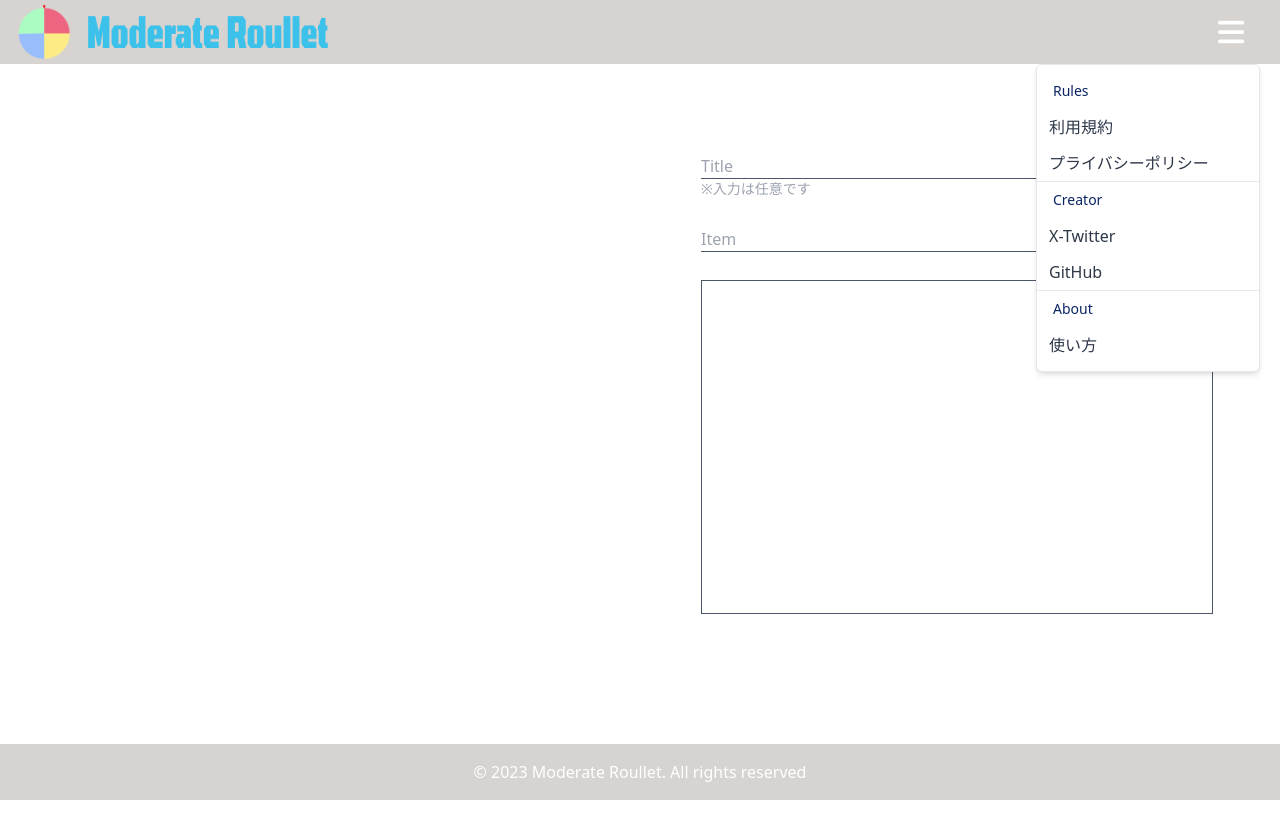
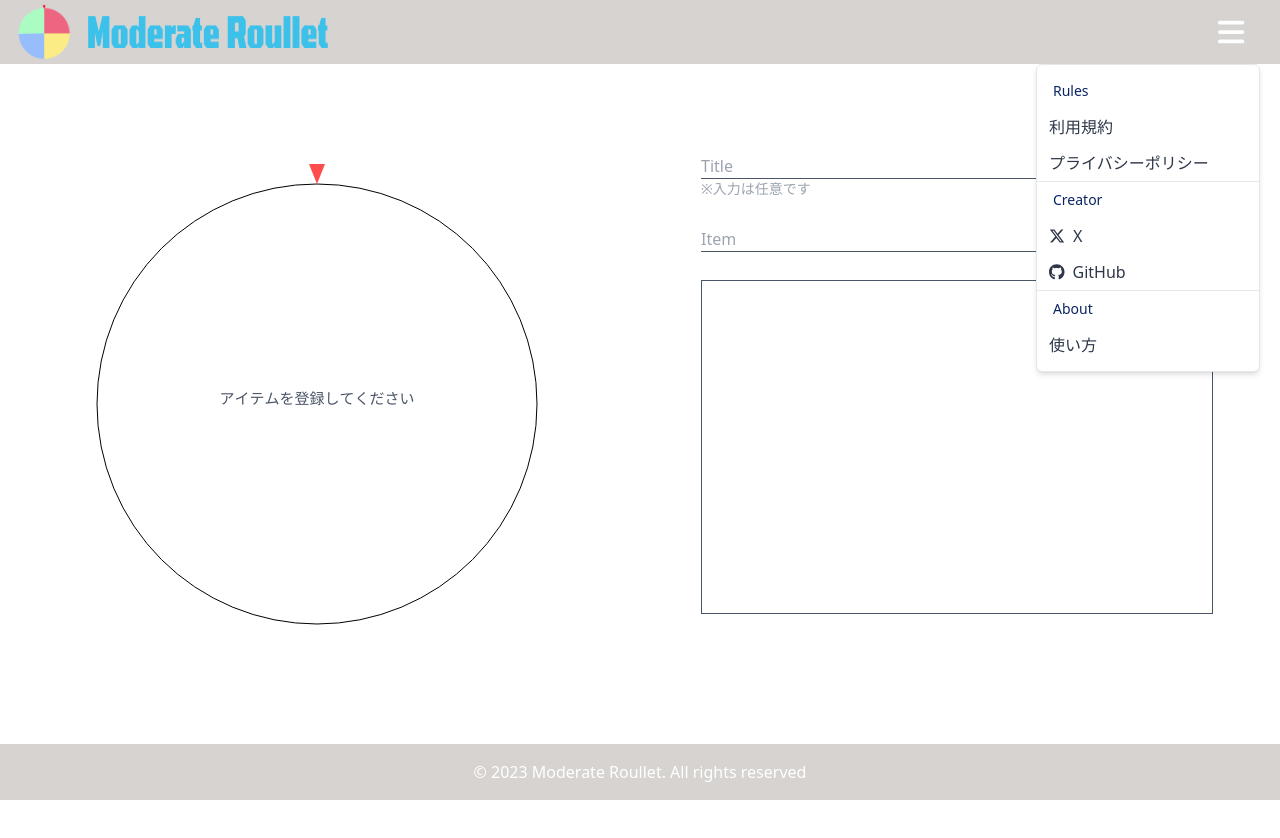
Before and after one commit to hattoriryuki/moderate-roulette-for-react, a React (Create React App) app: page / in a window 1280 px wide. Both pictures are taken after a click on the icon 1230 px from the left and 32 px from the top of the page. Shown: the top 838 px of the page. Built offline with nearby package versions, Linux system fonts and the light colour scheme.

Commit message:
feat: ハンバーガーメニューにCreatorリンクを追加

```diff
--- a/src/components/organisms/HamburgerMenu.tsx
+++ b/src/components/organisms/HamburgerMenu.tsx
@@ -10,6 +10,8 @@ import {
 import { SecondaryModal } from "./SecondaryModal";
 import { TermsContent } from "../molucules/TermsContent";
 import { PrivacyContent } from "../molucules/PrivacyContent";
+import { FontAwesomeIcon } from "@fortawesome/react-fontawesome";
+import { faGithub, faXTwitter } from "@fortawesome/free-brands-svg-icons";
 
 type Props = {
   isOpen: boolean;
@@ -48,28 +50,6 @@ export const HamburgerMenu: FC<Props> = memo((props) => {
     return { isOpen, func };
   };
 
-  const labelData = [
-    {
-      title: "Rules",
-      label1: "利用規約",
-      link1: onClickOpenModal,
-      label2: "プライバシーポリシー",
-      link2: onClickOpenModal,
-    },
-    {
-      title: "Creator",
-      label1: "X-Twitter",
-      link1: onCloseModal,
-      label2: "GitHub",
-      link2: onCloseModal,
-    },
-    {
-      title: "About",
-      label1: "使い方",
-      link1: onCloseModal,
-    },
-  ];
-
   return (
     <>
       <SecondaryModal
@@ -99,35 +79,58 @@ export const HamburgerMenu: FC<Props> = memo((props) => {
           isOpen || "hidden"
         }`}
       >
-        {labelData.map((data) => {
-          return (
-            <div key={data.label1}>
-              <p className="text-sm text-[#0A2463] my-2 mx-4">{data.title}</p>
+        <div>
+          <p className="text-sm text-[#0A2463] my-2 mx-4">Rules</p>
           <div className="flex flex-col text-[#2D3748]">
             <button
               className="py-1.5 px-3 hover:bg-gray-200 text-left"
               onClick={() => {
                 let flag = 1;
-                    data.link1(flag);
+                onClickOpenModal(flag);
               }}
             >
-                  {data.label1}
+              利用規約
             </button>
-                {data.label2 && (
             <button
               className="py-1.5 px-3 hover:bg-gray-200 text-left"
               onClick={() => {
                 let flag = 2;
-                      data.link2(flag);
+                onClickOpenModal(flag);
               }}
             >
-                    {data.label2}
+              プライバシーポリシー
             </button>
-                )}
           </div>
         </div>
-          );
-        })}
+        <div>
+          <p className="text-sm text-[#0A2463] my-2 mx-4">Creator</p>
+          <div className="flex flex-col text-[#2D3748]">
+            <a
+              className="flex items-center py-1.5 px-3 hover:bg-gray-200 text-left"
+              href="http://twitter.com/ryuki_runteq_27"
+              target="_blank"
+            >
+              <FontAwesomeIcon icon={faXTwitter} />
+              <p className="ml-2">X</p>
+            </a>
+            <a
+              className="flex items-center py-1.5 px-3 hover:bg-gray-200 text-left"
+              href="https://github.com/hattoriryuki"
+              target="_blank"
+            >
+              <FontAwesomeIcon icon={faGithub} />
+              <p className="ml-2">GitHub</p>
+            </a>
+          </div>
+        </div>
+        <div>
+          <p className="text-sm text-[#0A2463] my-2 mx-4">About</p>
+          <div className="flex flex-col text-[#2D3748]">
+            <button className="py-1.5 px-3 hover:bg-gray-200 text-left">
+              使い方
+            </button>
+          </div>
+        </div>
       </nav>
     </>
   );
```
Lines whose indentation alone changed are shown as unchanged.
